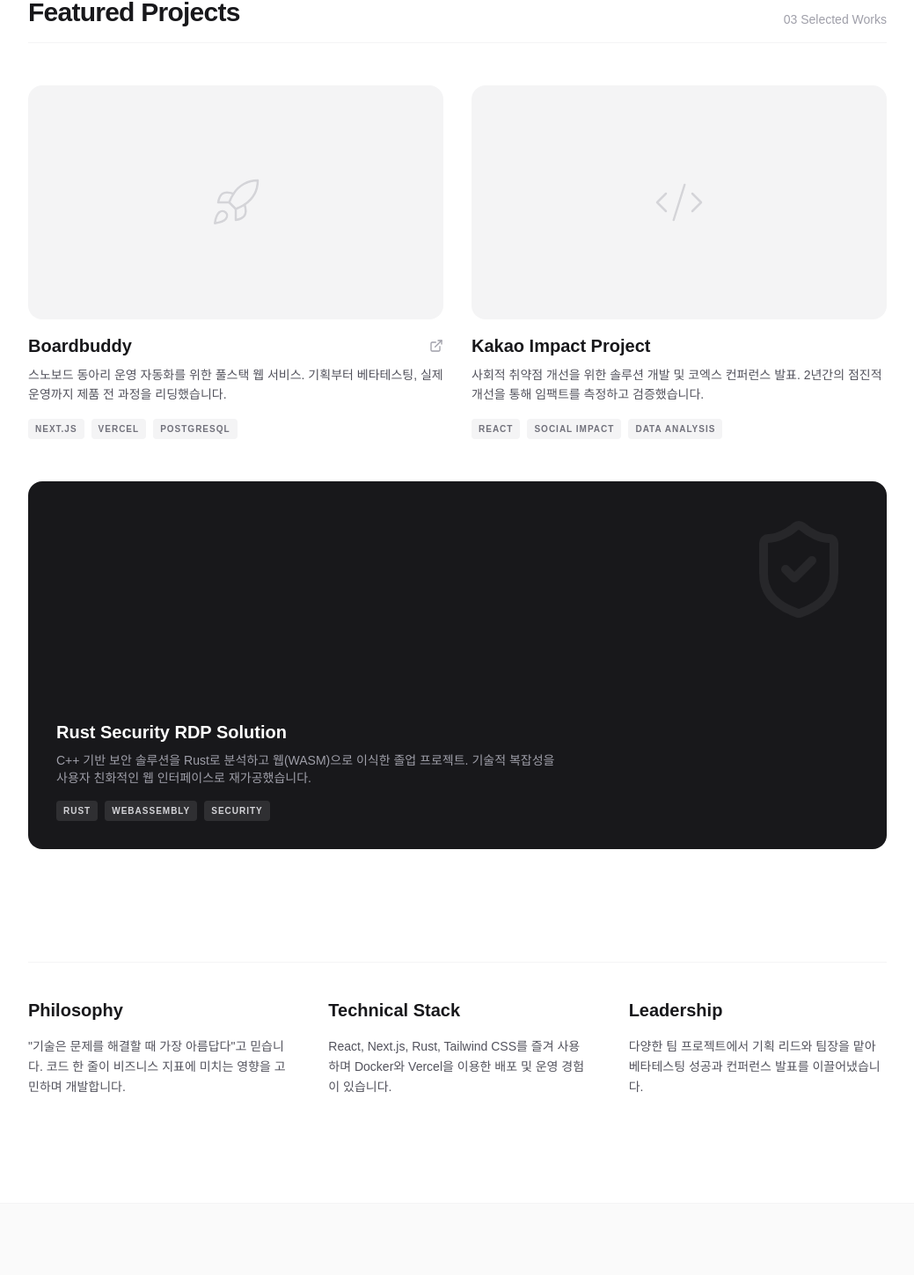
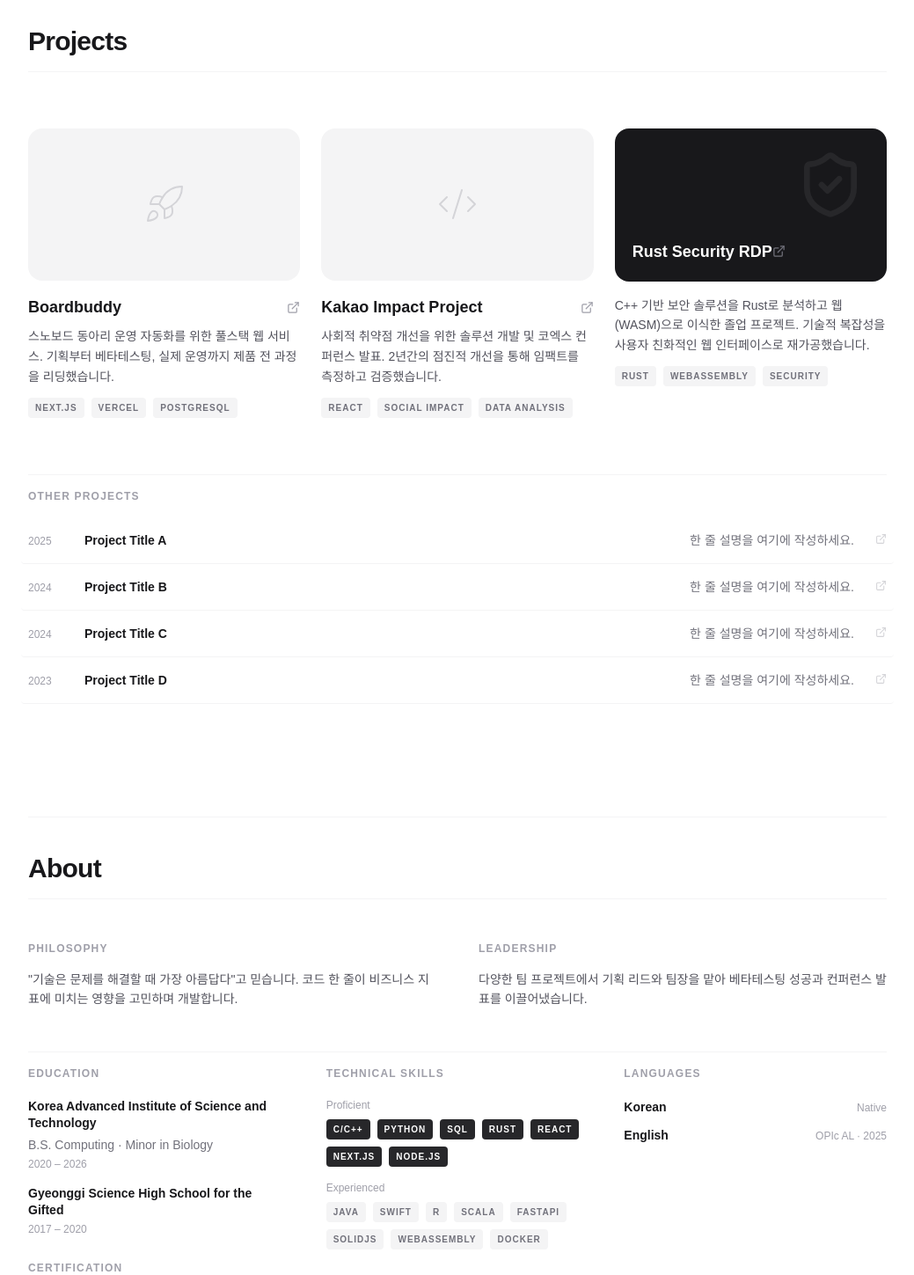
Before and after one commit to ijake-16/portfolio26, a Next.js app in the folder portfolio26/: page / in a window 1280 px wide. Shown: the part 704-2153 px from the top of the page at 88% size, without its empty margins (120-1159 px from the left). Built offline with nearby package versions, Linux system fonts and the light colour scheme.

Commit message:
Feat: Adjust Views in the main page.

```diff
--- a/portfolio26/app/page.tsx
+++ b/portfolio26/app/page.tsx
@@ -22,12 +22,12 @@ export default function PortfolioPage() {
         {/* 2. Hero Section: 본인의 정체성을 한 줄로 정의 */}
         <section className="space-y-6 py-10">
           <h1 className="text-5xl md:text-7xl font-bold tracking-tighter leading-tight">
-            Technical PM <br />
+            Technical PM&middot;PO <br />
             <span className="text-zinc-400">& Developer.</span>
           </h1>
           <p className="text-lg md:text-xl text-zinc-600 max-w-2xl leading-relaxed">
-            전산학적 기본기를 바탕으로 기술적 한계를 비즈니스 기회로 바꿉니다.
-            단순히 기능을 만드는 것을 넘어, 실제 사용자에게 닿는 제품의 생애주기를 관리합니다.
+            심도있는 이공학적 기본기를 바탕으로 기술적 한계를 비즈니스 기회로 바꿉니다.
+            단순히 기능을 만드는 것을 넘어, 실제 사용자에게 닿는 제품의 일생을 관리합니다.
           </p>
           <div className="flex gap-4 pt-4">
             <a href="https://github.com/ijake-16" className="p-2 rounded-full border border-zinc-200 hover:bg-zinc-50 transition-all">
@@ -39,109 +39,200 @@ export default function PortfolioPage() {
           </div>
         </section>
 
-        {/* 3. Project Section: 3대 핵심 프로젝트 강조 */}
-        <section id="projects" className="space-y-12">
+
+
+        {/* Projects Section */}
+        <section id="projects" className="space-y-16">
           <div className="flex items-end justify-between border-b border-zinc-100 pb-4">
-            <h2 className="text-3xl font-bold tracking-tight">Featured Projects</h2>
-            <span className="text-zinc-400 text-sm">03 Selected Works</span>
+            <h2 className="text-3xl font-bold tracking-tight">Projects</h2>
           </div>
 
-          <div className="grid grid-cols-1 md:grid-cols-2 gap-8">
+          {/* Featured: 3 equal cards */}
+          <div className="grid grid-cols-1 md:grid-cols-3 gap-6">
 
-            {/* 프로젝트 카드 1: 보드버디 */}
+            {/* Card 1: 보드버디 */}
             <div className="group space-y-4">
               <div className="aspect-video bg-zinc-100 rounded-2xl overflow-hidden relative">
                 <div className="absolute inset-0 flex items-center justify-center text-zinc-300 group-hover:scale-110 transition-transform duration-500">
-                  <Rocket size={60} strokeWidth={1} />
+                  <Rocket size={48} strokeWidth={1} />
                 </div>
               </div>
               <div className="space-y-2">
                 <div className="flex items-center justify-between">
-                  <h3 className="text-xl font-bold">Boardbuddy</h3>
-                  <ExternalLink size={16} className="text-zinc-400" />
+                  <h3 className="text-lg font-bold">Boardbuddy</h3>
+                  <ExternalLink size={15} className="text-zinc-400" />
                 </div>
                 <p className="text-zinc-600 text-sm leading-relaxed">
                   스노보드 동아리 운영 자동화를 위한 풀스택 웹 서비스.
                   기획부터 베타테스팅, 실제 운영까지 제품 전 과정을 리딩했습니다.
                 </p>
-                <div className="flex gap-2 pt-2">
+                <div className="flex flex-wrap gap-2 pt-1">
                   {['Next.js', 'Vercel', 'PostgreSQL'].map(tag => (
-                    <span key={tag} className="text-[10px] uppercase tracking-widest font-bold px-2 py-1 bg-zinc-100 rounded text-zinc-500">
-                      {tag}
-                    </span>
+                    <span key={tag} className="text-[10px] uppercase tracking-widest font-bold px-2 py-1 bg-zinc-100 rounded text-zinc-500">{tag}</span>
                   ))}
                 </div>
               </div>
             </div>
 
-            {/* 프로젝트 카드 2: 카카오 임팩트 */}
+            {/* Card 2: 카카오 임팩트 */}
             <div className="group space-y-4">
               <div className="aspect-video bg-zinc-100 rounded-2xl overflow-hidden relative">
                 <div className="absolute inset-0 flex items-center justify-center text-zinc-300 group-hover:scale-110 transition-transform duration-500">
-                  <Code2 size={60} strokeWidth={1} />
+                  <Code2 size={48} strokeWidth={1} />
                 </div>
               </div>
               <div className="space-y-2">
-                <h3 className="text-xl font-bold">Kakao Impact Project</h3>
+                <div className="flex items-center justify-between">
+                  <h3 className="text-lg font-bold">Kakao Impact Project</h3>
+                  <ExternalLink size={15} className="text-zinc-400" />
+                </div>
                 <p className="text-zinc-600 text-sm leading-relaxed">
                   사회적 취약점 개선을 위한 솔루션 개발 및 코엑스 컨퍼런스 발표.
                   2년간의 점진적 개선을 통해 임팩트를 측정하고 검증했습니다.
                 </p>
-                <div className="flex gap-2 pt-2">
+                <div className="flex flex-wrap gap-2 pt-1">
                   {['React', 'Social Impact', 'Data Analysis'].map(tag => (
-                    <span key={tag} className="text-[10px] uppercase tracking-widest font-bold px-2 py-1 bg-zinc-100 rounded text-zinc-500">
-                      {tag}
-                    </span>
+                    <span key={tag} className="text-[10px] uppercase tracking-widest font-bold px-2 py-1 bg-zinc-100 rounded text-zinc-500">{tag}</span>
                   ))}
                 </div>
               </div>
             </div>
 
-            {/* 프로젝트 카드 3: Rust 보안 프로젝트 (졸업작품) */}
-            <div className="group space-y-4 md:col-span-2 mt-4">
-              <div className="aspect-[21/9] bg-zinc-900 rounded-2xl p-8 flex flex-col justify-end relative overflow-hidden">
-                <ShieldCheck className="absolute top-10 right-10 text-zinc-800" size={120} />
-                <div className="relative z-10 space-y-2">
-                  <h3 className="text-xl font-bold text-white">Rust Security RDP Solution</h3>
-                  <p className="text-zinc-400 text-sm max-w-xl">
+            {/* Card 3: Rust 보안 프로젝트 */}
+            <div className="group space-y-4">
+              <div className="aspect-video bg-zinc-900 rounded-2xl overflow-hidden relative">
+                <ShieldCheck className="absolute top-6 right-6 text-zinc-800" size={80} />
+                <div className="absolute inset-0 flex items-end p-5">
+                  <div className="space-y-1">
+                    <div className="flex items-center justify-between w-full">
+                      <h3 className="text-lg font-bold text-white">Rust Security RDP</h3>
+                      <ExternalLink size={15} className="text-zinc-500" />
+                    </div>
+                  </div>
+                </div>
+              </div>
+              <div className="space-y-2">
+                <p className="text-zinc-600 text-sm leading-relaxed">
                   C++ 기반 보안 솔루션을 Rust로 분석하고 웹(WASM)으로 이식한 졸업 프로젝트.
                   기술적 복잡성을 사용자 친화적인 웹 인터페이스로 재가공했습니다.
                 </p>
-                  <div className="flex gap-2 pt-2">
+                <div className="flex flex-wrap gap-2 pt-1">
                   {['Rust', 'WebAssembly', 'Security'].map(tag => (
-                      <span key={tag} className="text-[10px] uppercase tracking-widest font-bold px-2 py-1 bg-white/10 rounded text-zinc-300">
-                        {tag}
-                      </span>
+                    <span key={tag} className="text-[10px] uppercase tracking-widest font-bold px-2 py-1 bg-zinc-100 rounded text-zinc-500">{tag}</span>
                   ))}
                 </div>
               </div>
             </div>
+
           </div>
+
+          {/* Other Projects: list view */}
+          <div className="space-y-0 border-t border-zinc-100">
+            <p className="text-xs uppercase tracking-widest font-bold text-zinc-400 py-4">Other Projects</p>
+            {[
+              { title: 'Project Title A', year: '2025', desc: '한 줄 설명을 여기에 작성하세요.' },
+              { title: 'Project Title B', year: '2024', desc: '한 줄 설명을 여기에 작성하세요.' },
+              { title: 'Project Title C', year: '2024', desc: '한 줄 설명을 여기에 작성하세요.' },
+              { title: 'Project Title D', year: '2023', desc: '한 줄 설명을 여기에 작성하세요.' },
+            ].map((p) => (
+              <div key={p.title} className="group flex items-baseline gap-6 py-4 border-b border-zinc-100 hover:bg-zinc-50 -mx-2 px-2 rounded transition-colors cursor-pointer">
+                <span className="text-xs text-zinc-400 tabular-nums w-10 shrink-0">{p.year}</span>
+                <span className="font-semibold text-sm flex-1">{p.title}</span>
+                <span className="text-zinc-500 text-sm hidden md:block">{p.desc}</span>
+                <ExternalLink size={13} className="text-zinc-300 group-hover:text-zinc-500 transition-colors shrink-0" />
               </div>
+            ))}
+          </div>
+
         </section>
 
-        {/* 4. Skills & Philosophy */}
-        <section id="about" className="grid grid-cols-1 md:grid-cols-3 gap-12 py-10 border-t border-zinc-100">
+        {/* 4. About Section */}
+        <section id="about" className="space-y-12 border-t border-zinc-100 pt-10">
+          <div className="flex items-end justify-between border-b border-zinc-100 pb-4">
+            <h2 className="text-3xl font-bold tracking-tight">About</h2>
+          </div>
+
+          {/* Philosophy & Leadership */}
+          <div className="grid grid-cols-1 md:grid-cols-2 gap-12">
             <div className="space-y-4">
-            <h2 className="text-xl font-bold">Philosophy</h2>
+              <h3 className="text-xs uppercase tracking-widest font-bold text-zinc-400">Philosophy</h3>
               <p className="text-zinc-600 text-sm leading-relaxed">
                 "기술은 문제를 해결할 때 가장 아름답다"고 믿습니다.
                 코드 한 줄이 비즈니스 지표에 미치는 영향을 고민하며 개발합니다.
               </p>
             </div>
             <div className="space-y-4">
-            <h2 className="text-xl font-bold">Technical Stack</h2>
-            <p className="text-zinc-600 text-sm leading-relaxed">
-              React, Next.js, Rust, Tailwind CSS를 즐겨 사용하며
-              Docker와 Vercel을 이용한 배포 및 운영 경험이 있습니다.
-            </p>
-          </div>
-          <div className="space-y-4">
-            <h2 className="text-xl font-bold">Leadership</h2>
+              <h3 className="text-xs uppercase tracking-widest font-bold text-zinc-400">Leadership</h3>
               <p className="text-zinc-600 text-sm leading-relaxed">
                 다양한 팀 프로젝트에서 기획 리드와 팀장을 맡아
                 베타테스팅 성공과 컨퍼런스 발표를 이끌어냈습니다.
               </p>
+            </div>
+          </div>
+
+          {/* Credentials */}
+          <div className="grid grid-cols-1 md:grid-cols-3 gap-10 pt-4 border-t border-zinc-100">
+
+            {/* Education */}
+            <div className="space-y-5">
+              <h3 className="text-xs uppercase tracking-widest font-bold text-zinc-400">Education</h3>
+              <div className="space-y-4">
+                <div className="space-y-1">
+                  <p className="font-semibold text-sm leading-snug">Korea Advanced Institute of Science and Technology</p>
+                  <p className="text-zinc-500 text-sm">B.S. Computing · Minor in Biology</p>
+                  <p className="text-zinc-400 text-xs">2020 – 2026</p>
+                </div>
+                <div className="space-y-1">
+                  <p className="font-semibold text-sm leading-snug">Gyeonggi Science High School for the Gifted</p>
+                  <p className="text-zinc-400 text-xs">2017 – 2020</p>
+                </div>
+              </div>
+              <div className="pt-2">
+                <h3 className="text-xs uppercase tracking-widest font-bold text-zinc-400 mb-3">Certification</h3>
+                <span className="text-[10px] uppercase tracking-widest font-bold px-2 py-1 bg-zinc-900 text-white rounded">
+                  정보처리기사 · 2025
+                </span>
+              </div>
+            </div>
+
+            {/* Skills */}
+            <div className="space-y-5">
+              <h3 className="text-xs uppercase tracking-widest font-bold text-zinc-400">Technical Skills</h3>
+              <div className="space-y-4">
+                <div className="space-y-2">
+                  <p className="text-xs text-zinc-400 font-medium">Proficient</p>
+                  <div className="flex flex-wrap gap-2">
+                    {['C/C++', 'Python', 'SQL', 'Rust', 'React', 'Next.js', 'Node.js'].map(s => (
+                      <span key={s} className="text-[10px] uppercase tracking-widest font-bold px-2 py-1 bg-zinc-800 text-white rounded">{s}</span>
+                    ))}
+                  </div>
+                </div>
+                <div className="space-y-2">
+                  <p className="text-xs text-zinc-400 font-medium">Experienced</p>
+                  <div className="flex flex-wrap gap-2">
+                    {['Java', 'Swift', 'R', 'Scala', 'FastAPI', 'SolidJS', 'WebAssembly', 'Docker'].map(s => (
+                      <span key={s} className="text-[10px] uppercase tracking-widest font-bold px-2 py-1 bg-zinc-100 rounded text-zinc-500">{s}</span>
+                    ))}
+                  </div>
+                </div>
+              </div>
+            </div>
+
+            {/* Languages */}
+            <div className="space-y-5">
+              <h3 className="text-xs uppercase tracking-widest font-bold text-zinc-400">Languages</h3>
+              <div className="space-y-3">
+                <div className="flex items-baseline justify-between">
+                  <span className="text-sm font-semibold">Korean</span>
+                  <span className="text-xs text-zinc-400">Native</span>
+                </div>
+                <div className="flex items-baseline justify-between">
+                  <span className="text-sm font-semibold">English</span>
+                  <span className="text-xs text-zinc-400">OPIc AL · 2025</span>
+                </div>
+              </div>
+            </div>
+
           </div>
         </section>
 
```
Lines whose indentation alone changed are shown as unchanged.
